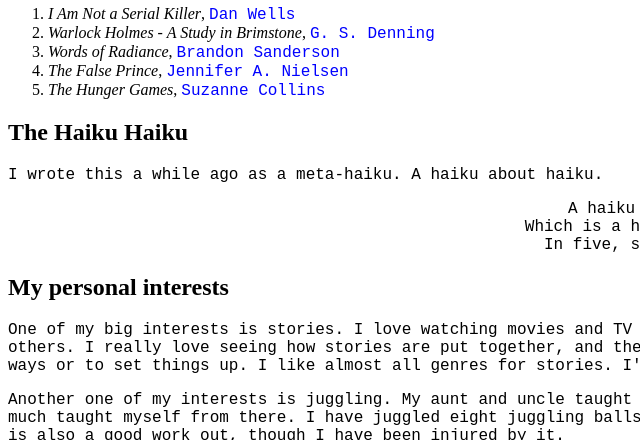
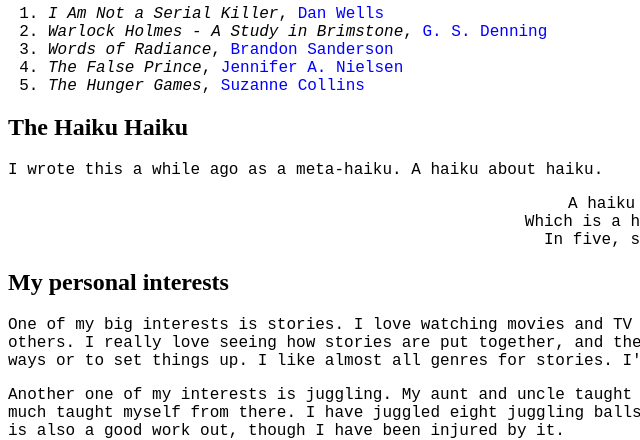
Before and after one commit to davin-lott/about-me, a plain HTML site: page index.html in a window 1280 px wide. Shown: the part 660-1100 px from the top of the page, without its empty margins (0-640 px from the left). Drawn offline with Linux system fonts and the light colour scheme.

Commit message:
Adding list element css

```diff
--- a/about_me.css
+++ b/about_me.css
@@ -71,3 +71,6 @@ img{
 p{
     font-family: 'Courier New', Courier, monospace ;
 }
+li{
+    font-family: 'Courier New', Courier, monospace ;
+}
```
